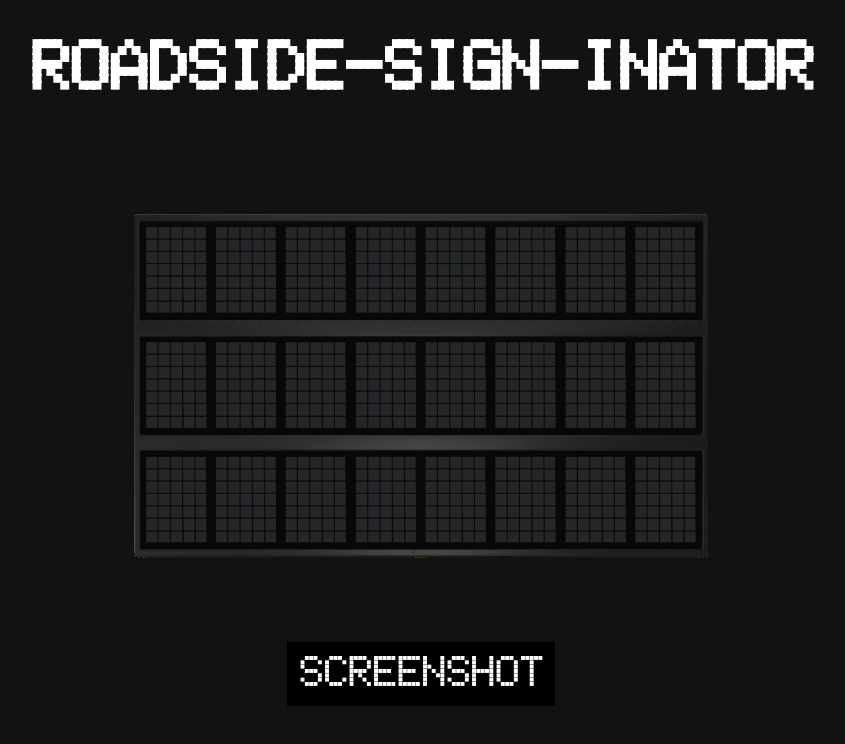
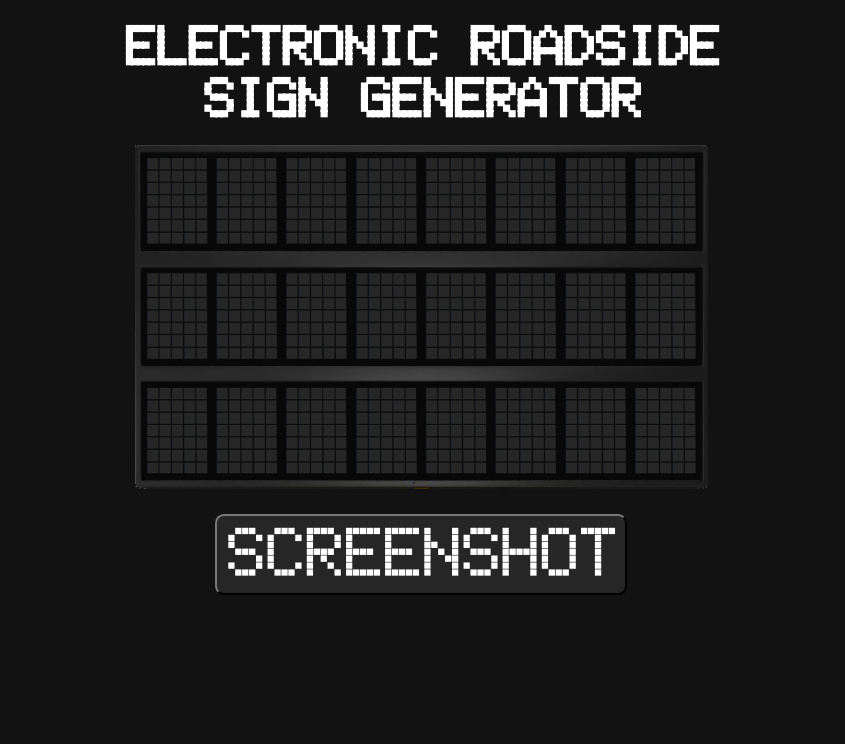
Before and after one commit to a0a7/Signboard, a plain HTML site: page signboardGen.html in a window 1280 px wide. Shown: the whole page, without its empty margins (219-1064 px from the left). Drawn offline with nearby package versions, Linux system fonts and the light colour scheme.

Commit message:
Add files via upload

```diff
--- a/signboardGen.html
+++ b/signboardGen.html
@@ -1,26 +1,29 @@
 <html>
  <head>
+    <title>Roadside Sign Generator</title>
     <meta charset="UTF-8">
     <meta name="viewport" content="width=device-width, initial-scale=1">
-    <script src="https://cdn.jsdelivr.net/npm/html2canvas@1.0.0-rc.5/dist/html2canvas.min.js"></script>
-    <title>Roadside Sign Gen</title>
     <meta name="author" content="lev">
-	<meta name="description" content="Wordle, except anti-car slogans.">
-	<meta name="keywords" content="wordle, anti-car, cars ruin cities, word game, game, puzzle">
+    <!-- Import HTML2Canvas (Screenshot Plugin) -->
+    <script src="https://cdn.jsdelivr.net/npm/html2canvas@1.0.0/dist/html2canvas.js"></script>
 
     <style>
+        /* Font Import */
         @font-face { font-family: Signboard; src: url(signboard_font.ttf); }
+        /* Background Color */
+        body { background-color: #121213; }
 
-        body { background-color: #121213; }
+        /* Title Text Styles */
         h1 {
             text-align: center;
             font-family: Signboard;
-            font-size: 5vw;
-            margin-top: 3%;
+            font-size: 8vw;
+            margin-top: 3vh;
+            margin-bottom: 2vh;
             color: #FFFFFF;
         }
 
-        /* General Signboard Div Styles */
+        /* Div Styles */
         .signboard {
             background-image: url("signboard_upscaled.png");
             background-position: center;
@@ -30,8 +33,8 @@
             margin-left: auto;
             margin-right: auto;
             text-align: center;
-            width: 45vw;
-            height: 60vh;
+            width: 90vw;
+            height: 57.14vw;
         }
 
         /* Text Input Styles */
@@ -41,43 +44,47 @@
             font-family: Signboard;
             color: #ECBC26;
             text-shadow: 0px 0px 2vh #ff8c00;
-            font-size: 8.9vw;
+            font-size: 17.8vw;
             width: 100%;
             position: absolute;
-            left: 0.9vh;
+            left: 1%;
         }
 
+        /* Text Input Vertical Positioning */
+        #lineOne { top: 4.5%; }
+        #lineTwo { top: 36.3%; }
+        #lineThree { bottom: 0.2%; }
 
-        #lineOne { top: 1.6vh; }
-        #lineTwo { top: 21.2vh; }
-        #lineThree { bottom: -0.8vh; }
-
-        /* Bottom Button Styles */
+        /* Screenshot Button Styles */
         .button {
-            margin-top: 2vh;
-            padding: 1.5vh;
-            font-family: Signboard;
-            font-size: 5vh;
-            color: #FFFFFF;
-            background-color: black;
-            border-width: 0vh;
             display: block;
             margin-left: auto;
             margin-right: auto;
+            padding: 1vh;
+            padding-bottom: 0.5vh;
+            margin-top: 3vh;
+            background-color: #262627;
+            border-radius: 0.7vw;
+            border-color: #262627;
+            color: #FFFFFF;
+            font-family: Signboard;
+            font-size: 8vh;
         }
 
-        #output {
-            display: block;
-            margin-left: auto;
-            margin-right: auto;
-            width: 100%;
-            justify-content: center;
+        /* Desktop-Specific Styles (Mobile First) */
+        @media (min-width: 768px) {
+            h1 { font-size: 4vw; }
+            .signboard { width: 45vw; height: 27.067vw; }
+
+            input[type=text] { font-size: 8.9vw; left: 0.8%; }
+            #lineOne { top: 2%; }
+            #lineTwo { top: 35%; }
+            #lineThree { bottom: -2.5%; }
         }
-
     </style>
     </head>
 <body>
-    <h1>Roadside-Sign-Inator</h1>
+    <h1>Electronic Roadside<br>Sign Generator</h1>
         <form id=textbox>
             <div class=signboard id=signboard>
                 <input type="text" alt="Line One Input Box" id="lineOne" maxlength="8">
@@ -86,9 +93,10 @@
             </div>
             <button type="button" alt="Screenshot Signboard" id="screenshot" class="button" onclick="takeShot()">Screenshot</button>
         </form>
-    <div id="output"></div>
+    <div id="output" style="text-align: center;"></div>
     <script type="text/javascript">
         function takeShot() {
+            document.getElementById('output').innerHTML = "";
             let div =
                 document.getElementById('signboard');
 
```
